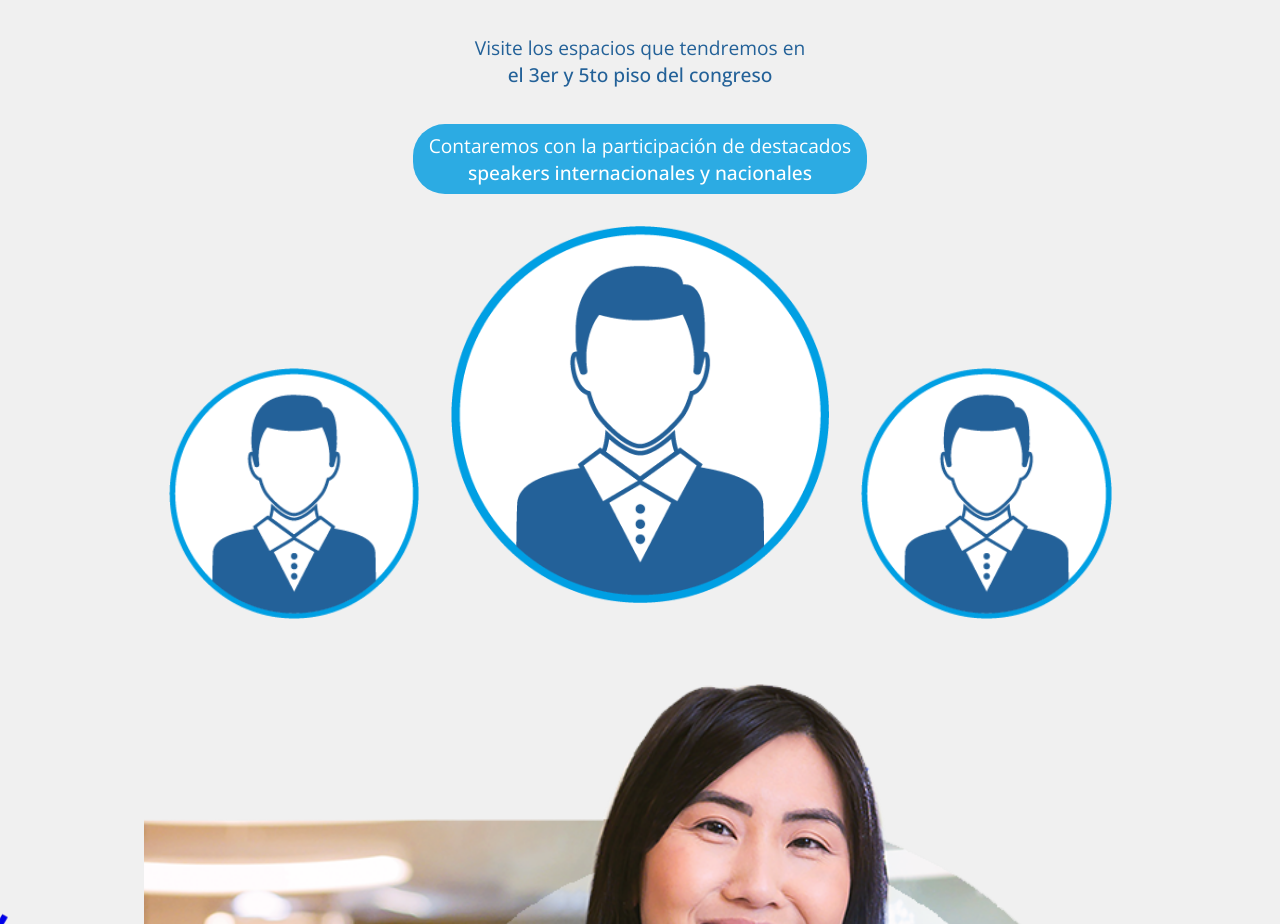
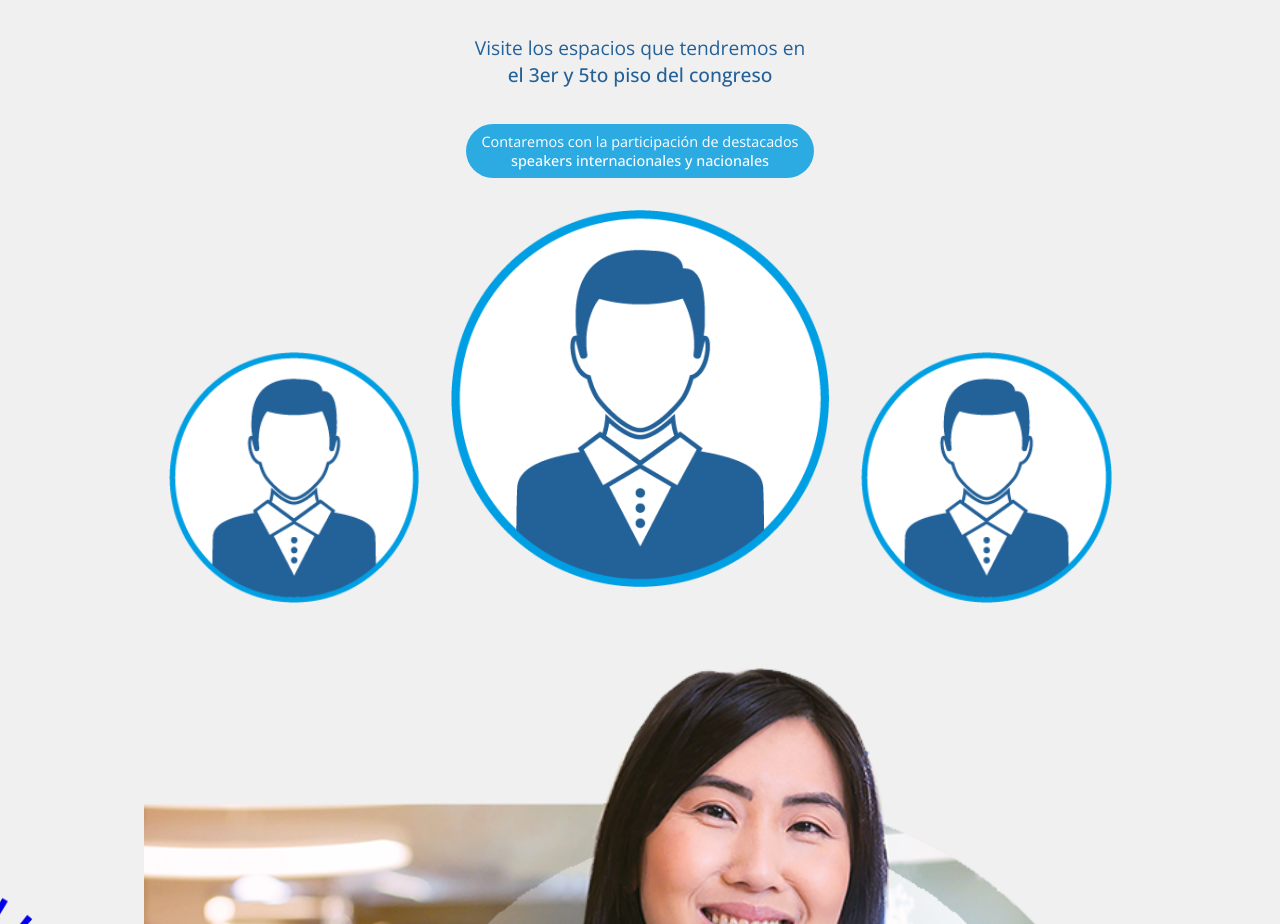
Before and after one commit to michaeliq/alcon_paao_hat_agencia, a React (Vite) app: page / in a window 1280 px wide. Shown: the part 1966-2890 px from the top of the page. Built offline with nearby package versions, Linux system fonts and the light colour scheme.

Commit message:
update, info 1 styles

```diff
--- a/src/styles/containers/Home/Info1Section.css
+++ b/src/styles/containers/Home/Info1Section.css
@@ -26,7 +26,7 @@
     align-items: center;
     justify-content: center;
     margin-top: 20px;
-    font-size: 1.2rem;
+    font-size: .9rem;
     text-align: center;
     background-color: var(--btn-secondary);
     padding: .5rem 1rem;
```
